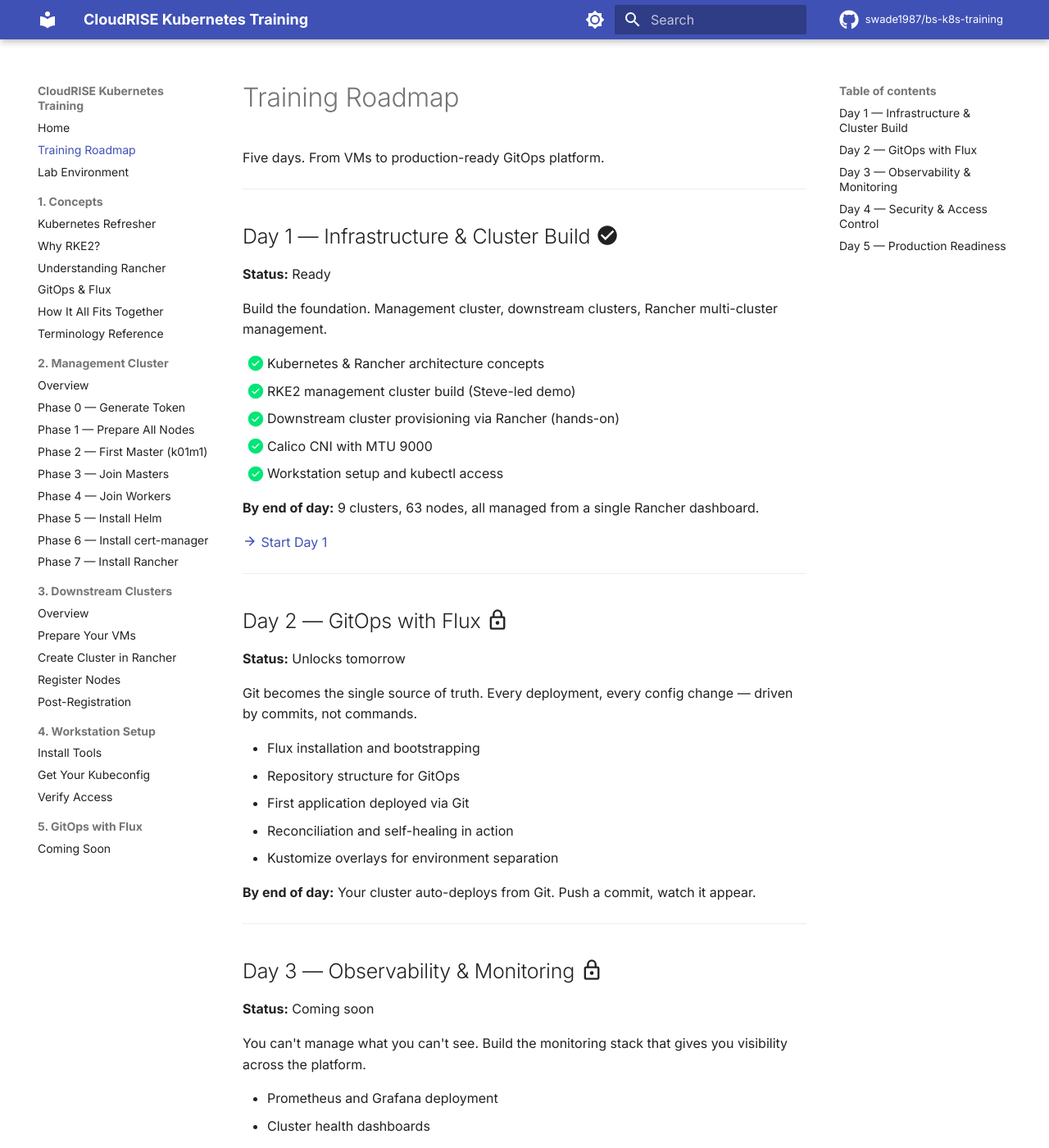
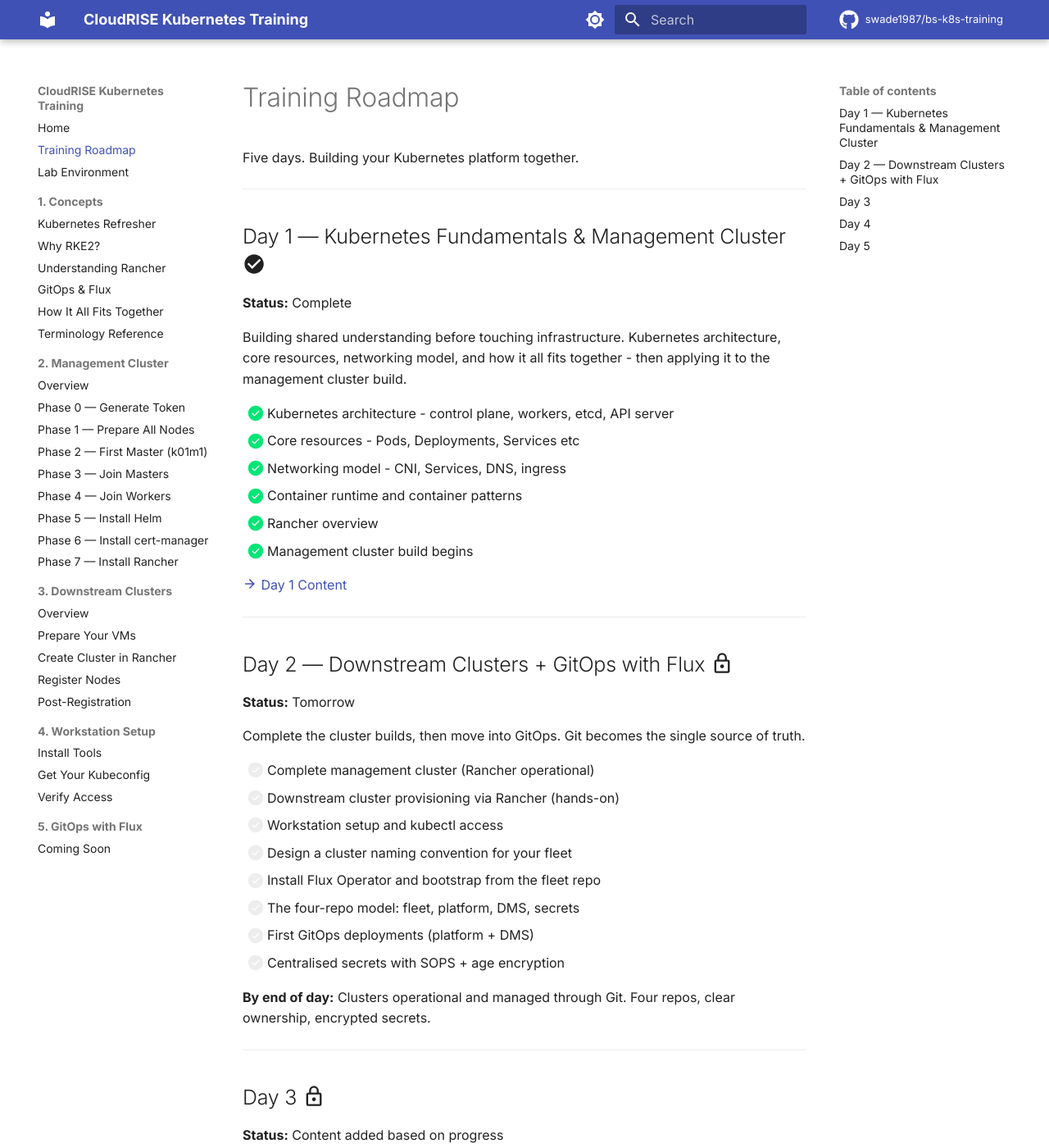
Before and after one commit to swade1987/bs-k8s-training, an MkDocs documentation site: the page built from docs/roadmap.md, in a window 1280 px wide and 1400 px high. Shown: the whole window at 82% size. Built offline with MkDocs 1.6.1 and Material for MkDocs 9.7.7, drawn with Linux system fonts in a browser that asks for light colours; comment, search, counter and statistics services are not loaded; some of the changed text lies outside the part shown.

Commit message:
feat: fixing roadmap
Signed-off-by: Steven Wade <steven@stevenwade.co.uk>

```diff
--- a/docs/roadmap.md
+++ b/docs/roadmap.md
@@ -1,86 +1,60 @@
 # Training Roadmap
 
-Five days. From VMs to production-ready GitOps platform.
+Five days. Building your Kubernetes platform together.
 
 ---
 
-## Day 1 — Infrastructure & Cluster Build :material-check-circle:{ .green }
+## Day 1 — Kubernetes Fundamentals & Management Cluster :material-check-circle:{ .green }
 
-**Status:** Ready
+**Status:** Complete
 
-Build the foundation. Management cluster, downstream clusters, Rancher multi-cluster management.
+Building shared understanding before touching infrastructure. Kubernetes architecture, core resources, networking model, and how it all fits together - then applying it to the management cluster build.
 
-- [x] Kubernetes & Rancher architecture concepts
-- [x] RKE2 management cluster build (Steve-led demo)
-- [x] Downstream cluster provisioning via Rancher (hands-on)
-- [x] Calico CNI with MTU 9000
-- [x] Workstation setup and kubectl access
+- [x] Kubernetes architecture - control plane, workers, etcd, API server
+- [x] Core resources - Pods, Deployments, Services etc
+- [x] Networking model - CNI, Services, DNS, ingress
+- [x] Container runtime and container patterns
+- [x] Rancher overview
+- [x] Management cluster build begins
 
-**By end of day:** 9 clusters, 63 nodes, all managed from a single Rancher dashboard.
-
-[:material-arrow-right: Start Day 1](01-concepts/kubernetes.md)
+[:material-arrow-right: Day 1 Content](01-concepts/kubernetes.md)
 
 ---
 
-## Day 2 — GitOps with Flux :material-lock-outline:
+## Day 2 — Downstream Clusters + GitOps with Flux :material-lock-outline:
 
-**Status:** Unlocks tomorrow
+**Status:** Tomorrow
 
-Git becomes the single source of truth. Every deployment, every config change — driven by commits, not commands.
+Complete the cluster builds, then move into GitOps. Git becomes the single source of truth.
 
-- Flux installation and bootstrapping
-- Repository structure for GitOps
-- First application deployed via Git
-- Reconciliation and self-healing in action
-- Kustomize overlays for environment separation
+- [ ] Complete management cluster (Rancher operational)
+- [ ] Downstream cluster provisioning via Rancher (hands-on)
+- [ ] Workstation setup and kubectl access
+- [ ] Design a cluster naming convention for your fleet
+- [ ] Install Flux Operator and bootstrap from the fleet repo
+- [ ] The four-repo model: fleet, platform, DMS, secrets
+- [ ] First GitOps deployments (platform + DMS)
+- [ ] Centralised secrets with SOPS + age encryption
 
-**By end of day:** Your cluster auto-deploys from Git. Push a commit, watch it appear.
+**By end of day:** Clusters operational and managed through Git. Four repos, clear ownership, encrypted secrets.
 
 ---
 
-## Day 3 — Observability & Monitoring :material-lock-outline:
+## Day 3 :material-lock-outline:
 
-**Status:** Coming soon
-
-You can't manage what you can't see. Build the monitoring stack that gives you visibility across the platform.
-
-- Prometheus and Grafana deployment
-- Cluster health dashboards
-- Alerting rules and thresholds
-- Log aggregation
-- Monitoring node configuration
-
-**By end of day:** Dashboards showing real-time cluster and application health.
+**Status:** Content added based on progress
 
 ---
 
-## Day 4 — Security & Access Control :material-lock-outline:
+## Day 4 :material-lock-outline:
 
-**Status:** Coming soon
-
-Lock it down. RBAC, network policies, secrets management — the controls that make this production-grade.
-
-- RBAC design and implementation
-- Network policies for namespace isolation
-- Secrets management patterns
-- Pod security standards
-
-**By end of day:** Properly secured cluster with least-privilege access and network segmentation.
+**Status:** Content added based on progress
 
 ---
 
-## Day 5 — Production Readiness :material-lock-outline:
+## Day 5 :material-lock-outline:
 
-**Status:** Coming soon
-
-The bridge from training environment to real-world platform. Everything you need to take this into production.
-
-- Production deployment checklist
-- Backup and disaster recovery
-- Upgrade strategies
-- Capacity planning
-
-**By end of day:** A clear path from where you are to where you need to be.
+**Status:** Content added based on progress
 
 ---
 
```
